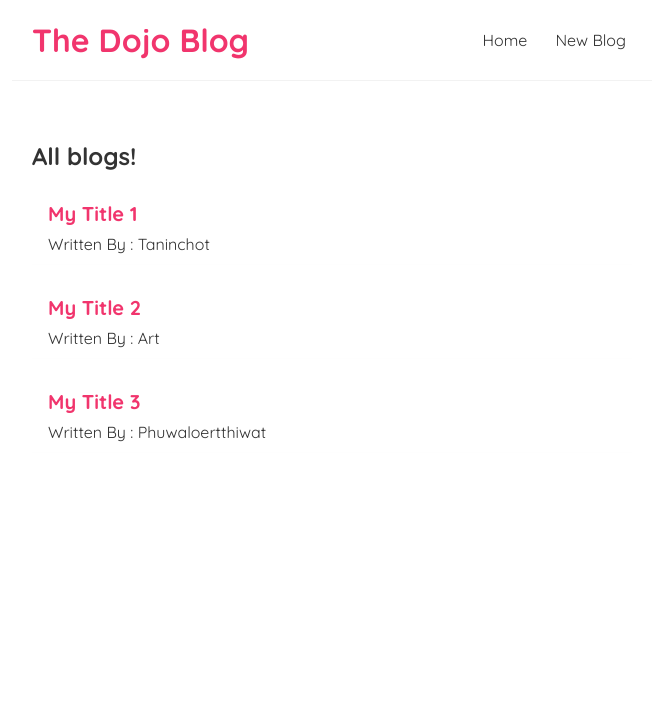
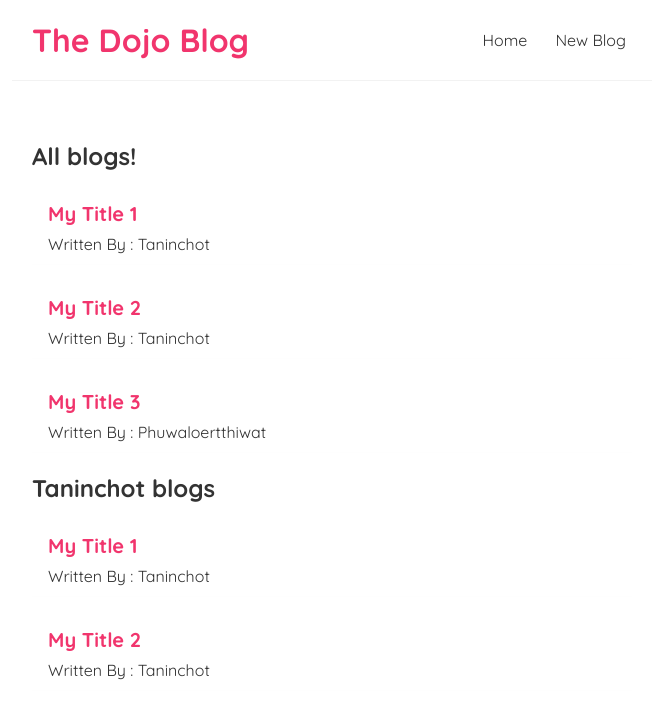
Before and after one commit to Taninchot0919/React-FirstTimeReact, a React (Create React App) app: page / in a window 1280 px wide. Shown: the top 718 px of the page, without its empty margins (308-964 px from the left). Built offline with nearby package versions, Linux system fonts and the light colour scheme; the HTML template or start-up script is replaced by a standard one.

Commit message:
[UPDATE] Learn about reusing component

```diff
--- a/src/components/Home.js
+++ b/src/components/Home.js
@@ -9,7 +9,12 @@ const Home = () => {
       author: "Taninchot",
       id: 1,
     },
-    { title: "My Title 2", body: "lorem ipsum ...", author: "Art", id: 2 },
+    {
+      title: "My Title 2",
+      body: "lorem ipsum ...",
+      author: "Taninchot",
+      id: 2,
+    },
     {
       title: "My Title 3",
       body: "lorem ipsum ...",
@@ -21,6 +26,10 @@ const Home = () => {
   return (
     <div className="home">
       <BlogList blogs={blogs} title="All blogs!" />
+      <BlogList
+        blogs={blogs.filter((blog) => blog.author == "Taninchot")}
+        title="Taninchot blogs"
+      />
     </div>
   );
 };
```
